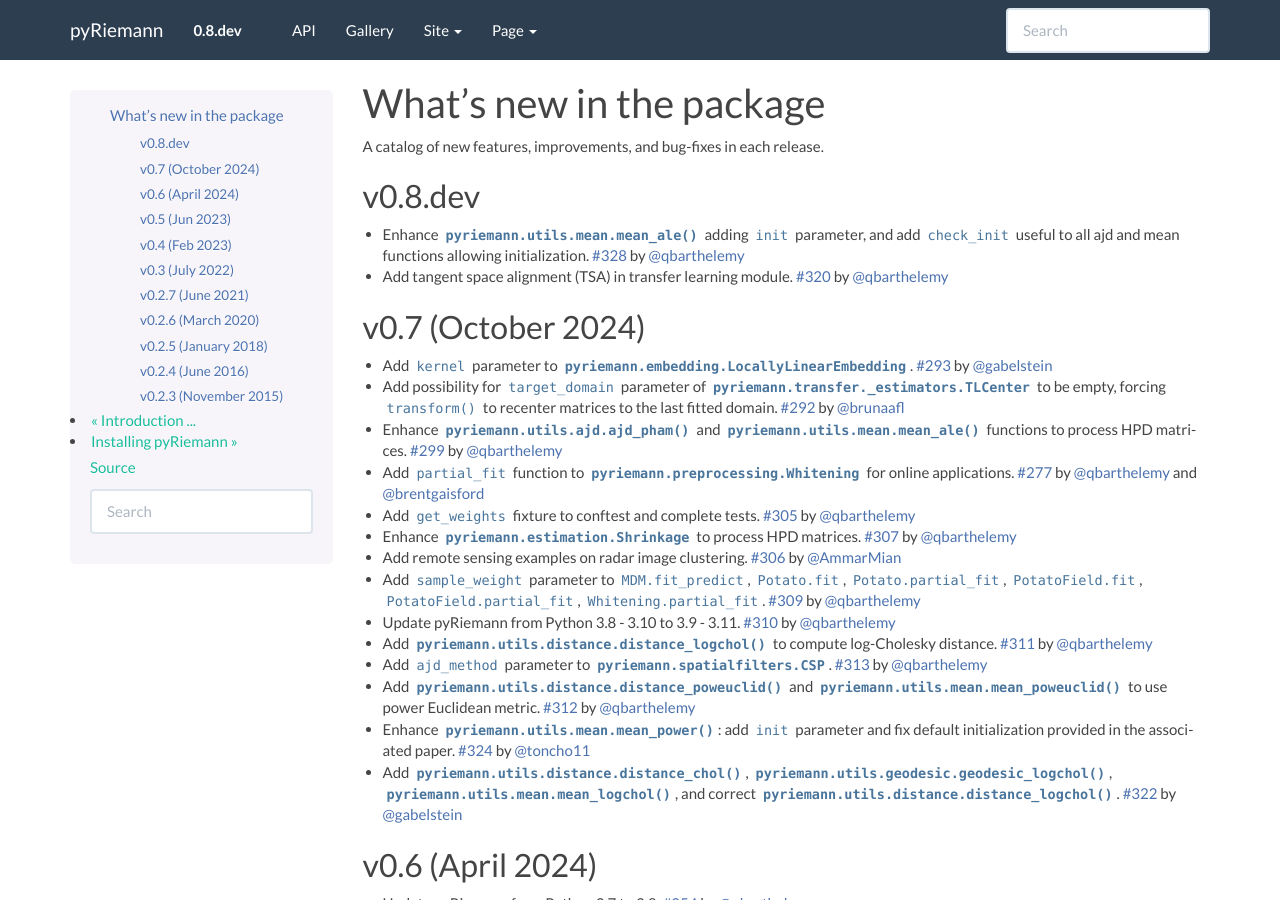
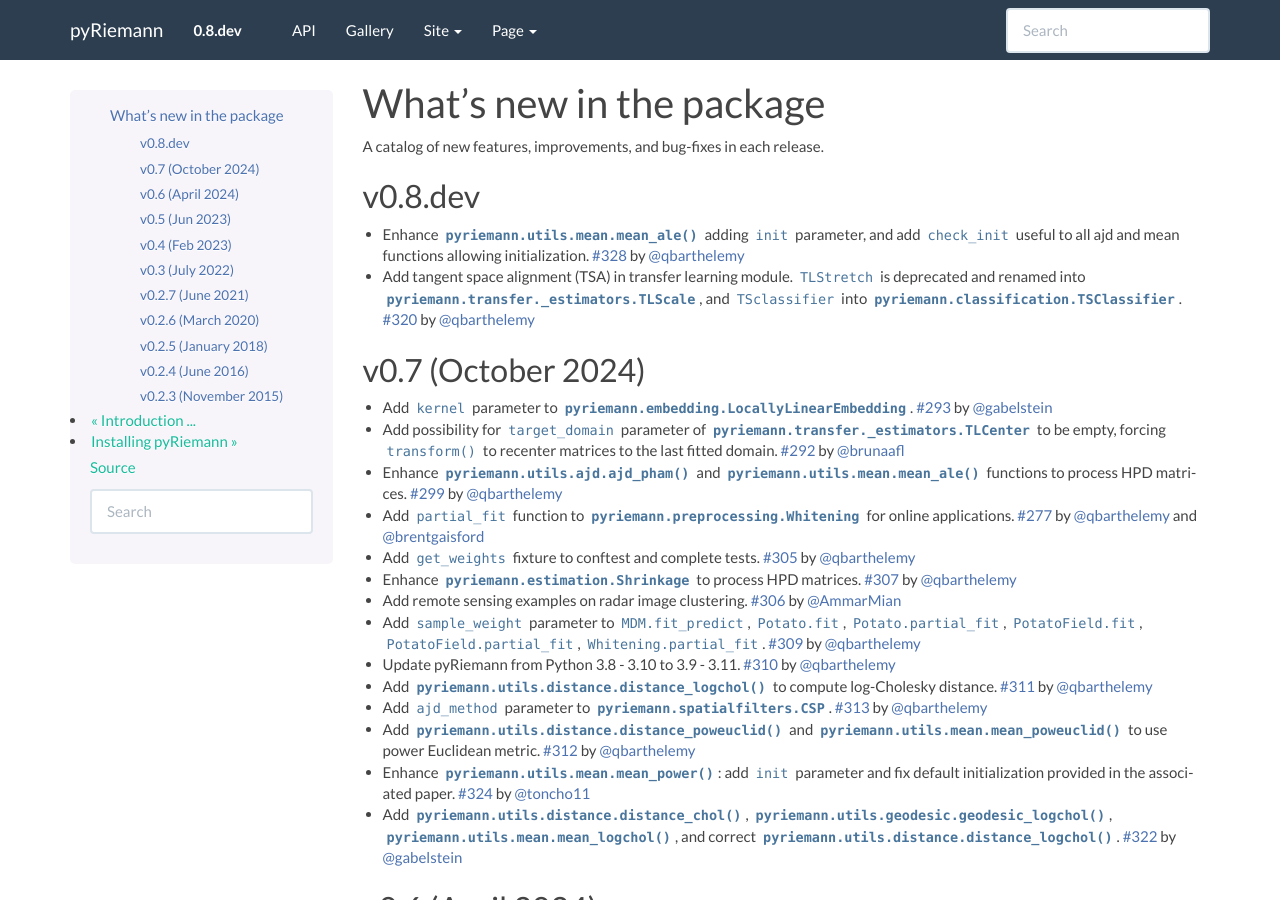
Before and after one commit to pyRiemann/pyRiemann, a Sphinx documentation site: the page built from doc/whatsnew.rst, in a window 1280 px wide and 900 px high. Built offline with Sphinx 7.4.7, drawn with Linux system fonts in a browser that asks for light colours; pages that are not in the unit, such as notebooks, are missing from menus.

Commit message:
complete whatsnew

```diff
--- a/doc/whatsnew.rst
+++ b/doc/whatsnew.rst
@@ -13,7 +13,9 @@
 - Enhance :func:`pyriemann.utils.mean.mean_ale` adding ``init`` parameter,
   and add ``check_init`` useful to all ajd and mean functions allowing initialization. :pr:`328` by :user:`qbarthelemy`
 
-- Add tangent space alignment (TSA) in transfer learning module. :pr:`320` by :user:`qbarthelemy`
+- Add tangent space alignment (TSA) in transfer learning module.
+  ``TLStretch`` is deprecated and renamed into :class:`pyriemann.transfer._estimators.TLScale`,
+  and ``TSclassifier`` into :class:`pyriemann.classification.TSClassifier`. :pr:`320` by :user:`qbarthelemy`
 
 v0.7 (October 2024)
 -------------------
```
